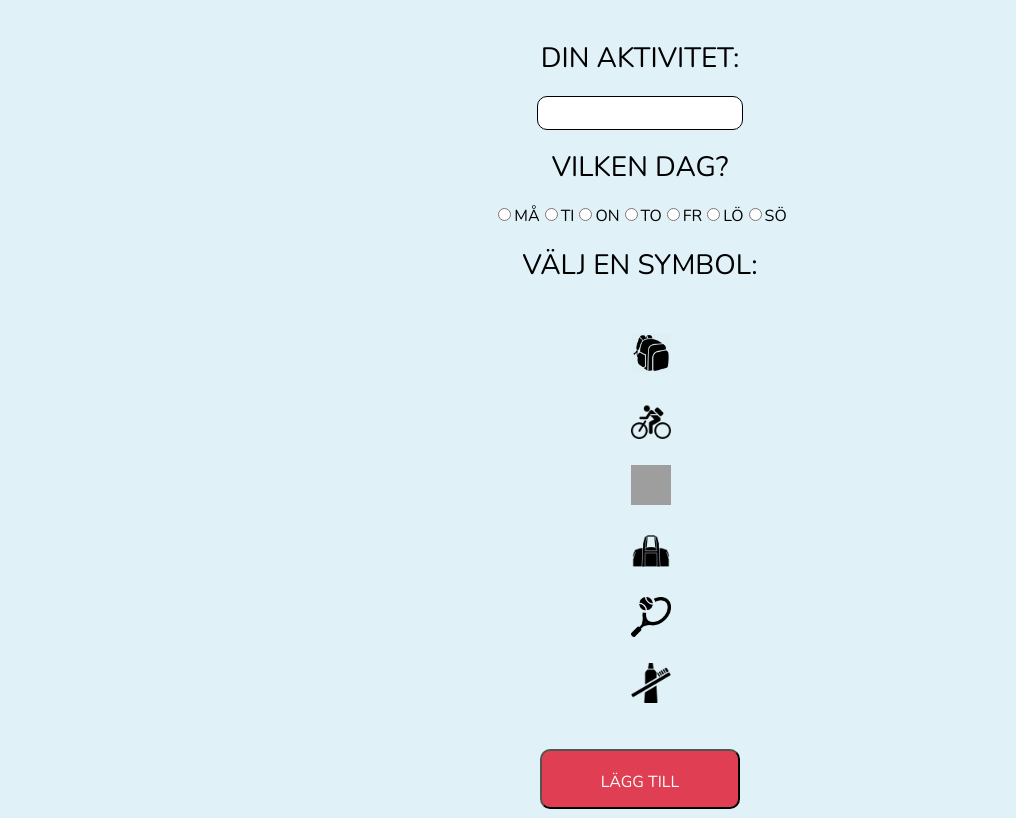
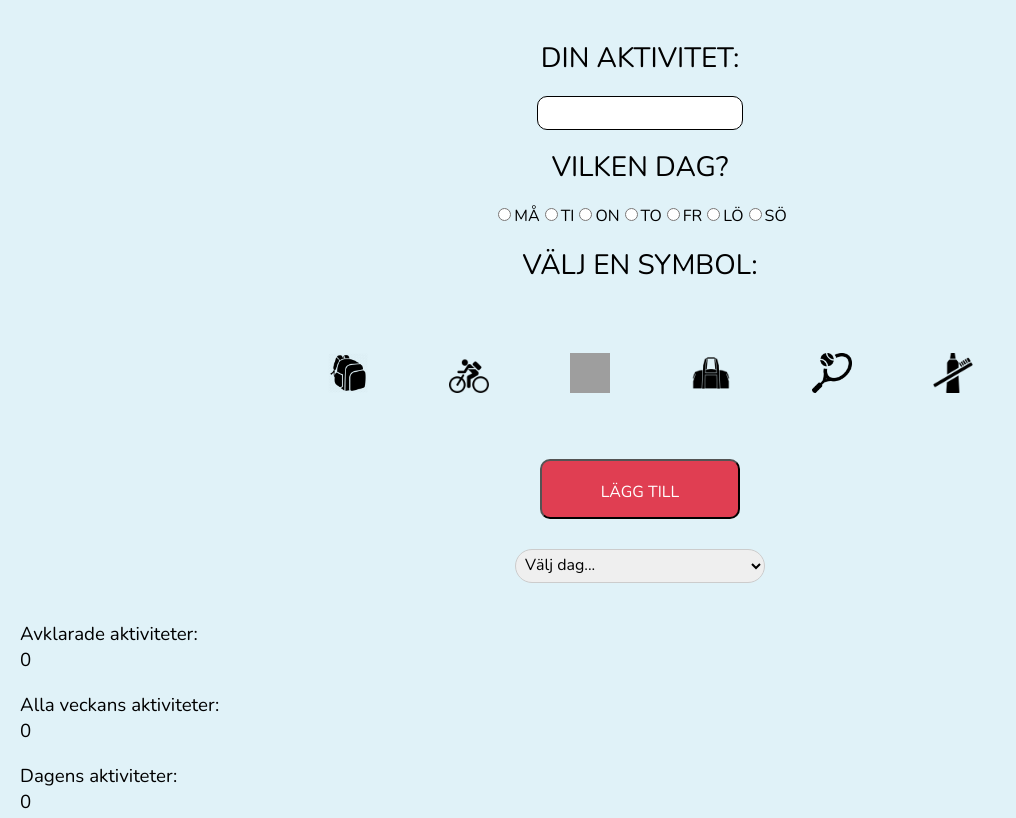
Before and after one commit to CissiWong/habit-tracker, a React app in the folder code/: page / in a window 1280 px wide. Shown: the top 818 px of the page, without its empty margins (0-1016 px from the left). Built offline with nearby package versions, Linux system fonts and the light colour scheme; grey boxes are pictures that could not be loaded.

Commit message:
pointer & flex

```diff
--- /dev/null
+++ b/code/src/components/library/chooseIcon.css
@@ -0,0 +1,3 @@
+.icons {
+  display: flex;
+}
--- a/code/src/components/library/chooseicon.js
+++ b/code/src/components/library/chooseicon.js
@@ -1,4 +1,5 @@
 import React from "react"
+import "./chooseIcon.css"
 
 export default class ChooseIcon extends React.Component {
 
@@ -19,9 +20,9 @@ export default class ChooseIcon extends React.Component {
 
   render() {
     return (
-      <div>
+      <div className="icons">
         <label className="iconlabel">
-          <input type="radio" className="iconbutton" value={this.props.symbol} onChange={this.chooseIcon} />
+          <input className="iconbutton" type="radio" value={this.props.symbol} onChange={this.chooseIcon} />
           <img src={this.props.symbol} alt="" />
         </label>
       </div>
--- a/code/src/index.css
+++ b/code/src/index.css
@@ -21,6 +21,7 @@ h3 {
 
 button {
   font-family: 'Nunito', sans-serif;
+  cursor: pointer;
 }
 
 input {
@@ -29,4 +30,9 @@ input {
 
 option {
   font-family: 'Nunito', sans-serif;
+  cursor: pointer;
 }
+
+label {
+  cursor: pointer;
+}
```
